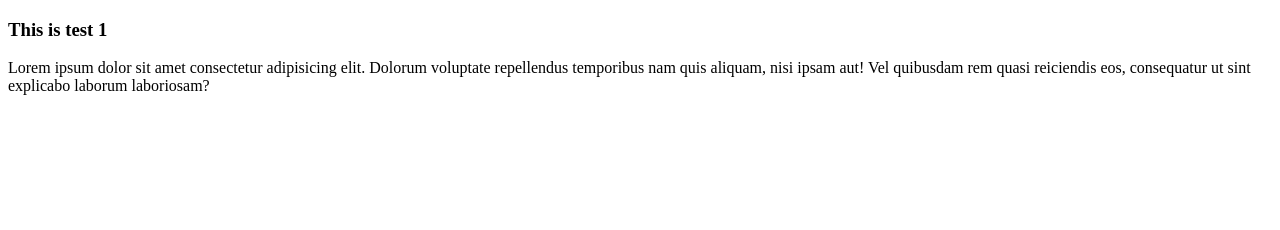
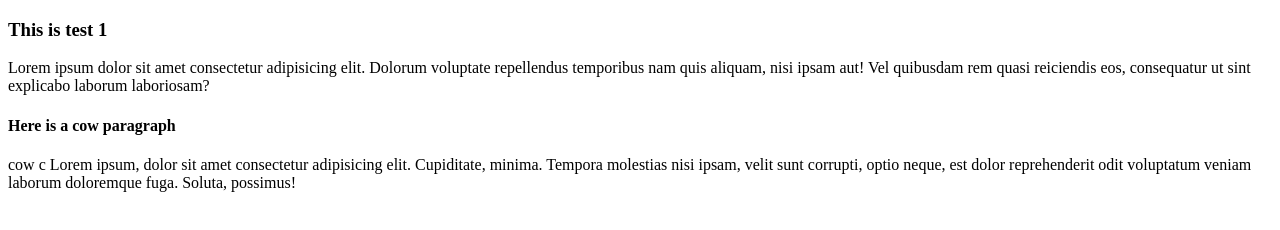
Before and after one commit to saidulislam-official/Test1, a plain HTML site: page index.html in a window 1280 px wide. Drawn offline with Linux system fonts and the light colour scheme.

Commit message:
second commit

```diff
--- a/index.html
+++ b/index.html
@@ -9,5 +9,10 @@
 <body>
     <h3>This is test 1</h3>
     <p>Lorem ipsum dolor sit amet consectetur adipisicing elit. Dolorum voluptate repellendus temporibus nam quis aliquam, nisi ipsam aut! Vel quibusdam rem quasi reiciendis eos, consequatur ut sint explicabo laborum laboriosam?</p>
+
+    <!-- write a cow paragraph with header 4  -->
+    <h4>Here is a cow paragraph</h4>
+    <p>cow c Lorem ipsum, dolor sit amet consectetur adipisicing elit. Cupiditate, minima. Tempora molestias nisi ipsam, velit sunt corrupti, optio neque, est dolor reprehenderit odit voluptatum veniam laborum doloremque fuga. Soluta, possimus!</p>
+
 </body>
 </html>
```
